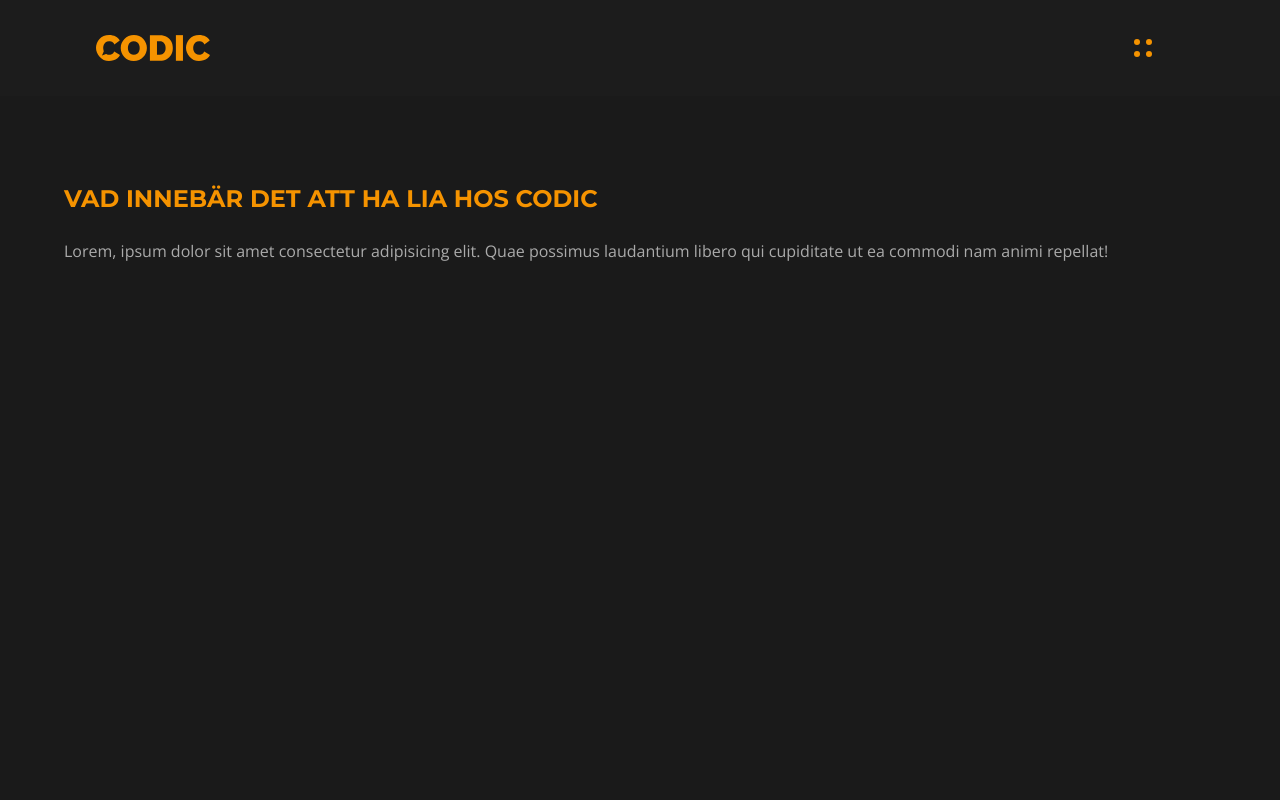
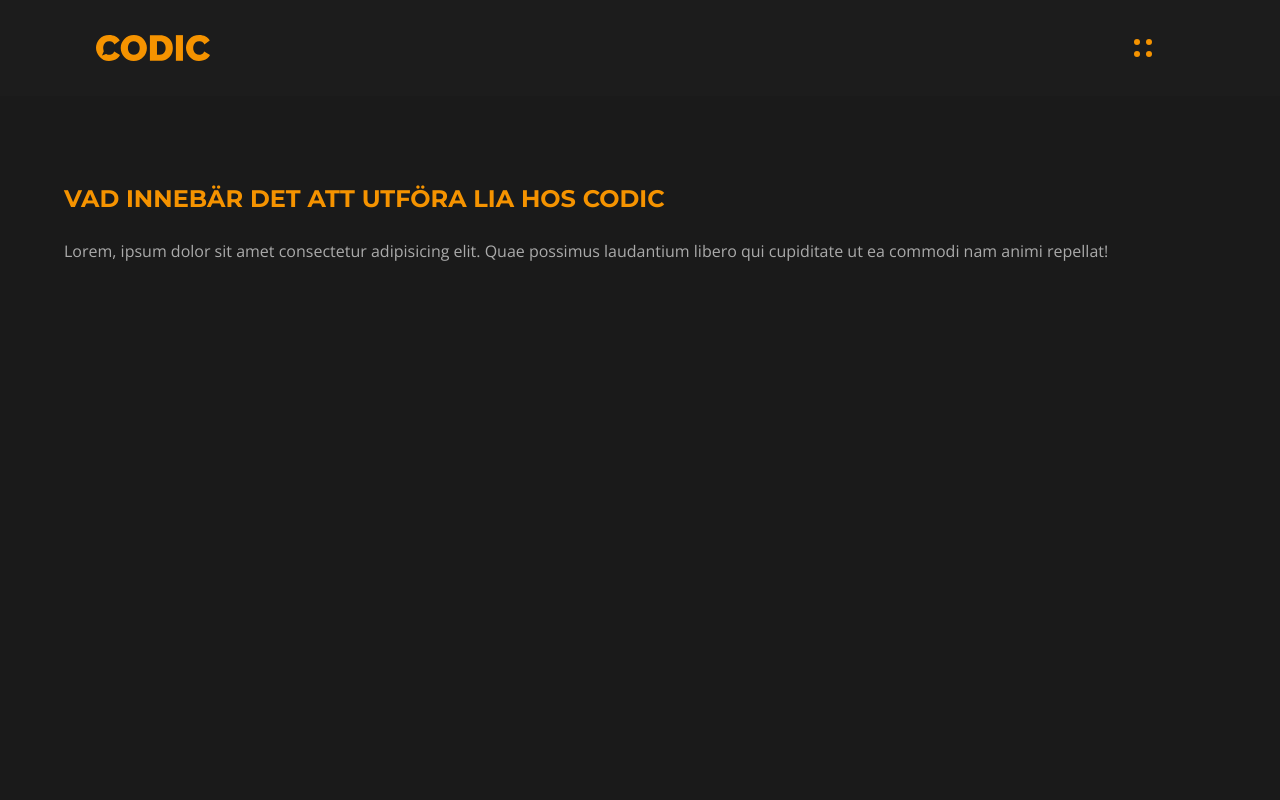
Before and after one commit to CodicEducation/CodicEdu-Website-vue, a Vue app: page /lia in a window 1280 px wide. Shown: the top 800 px of the page. Built offline with nearby package versions, Linux system fonts and the light colour scheme; no server answers.

Commit message:
Update LIA.vue

```diff
--- a/src/views/LIA.vue
+++ b/src/views/LIA.vue
@@ -4,7 +4,7 @@
     <mobile-navbar />
 
     <main>
-      <h2>Vad innebär det att ha LIA hos codic</h2>
+      <h2>Vad innebär det att utföra LIA hos codic</h2>
       <p>
         Lorem, ipsum dolor sit amet consectetur adipisicing elit. Quae possimus
         laudantium libero qui cupiditate ut ea commodi nam animi repellat!
```
